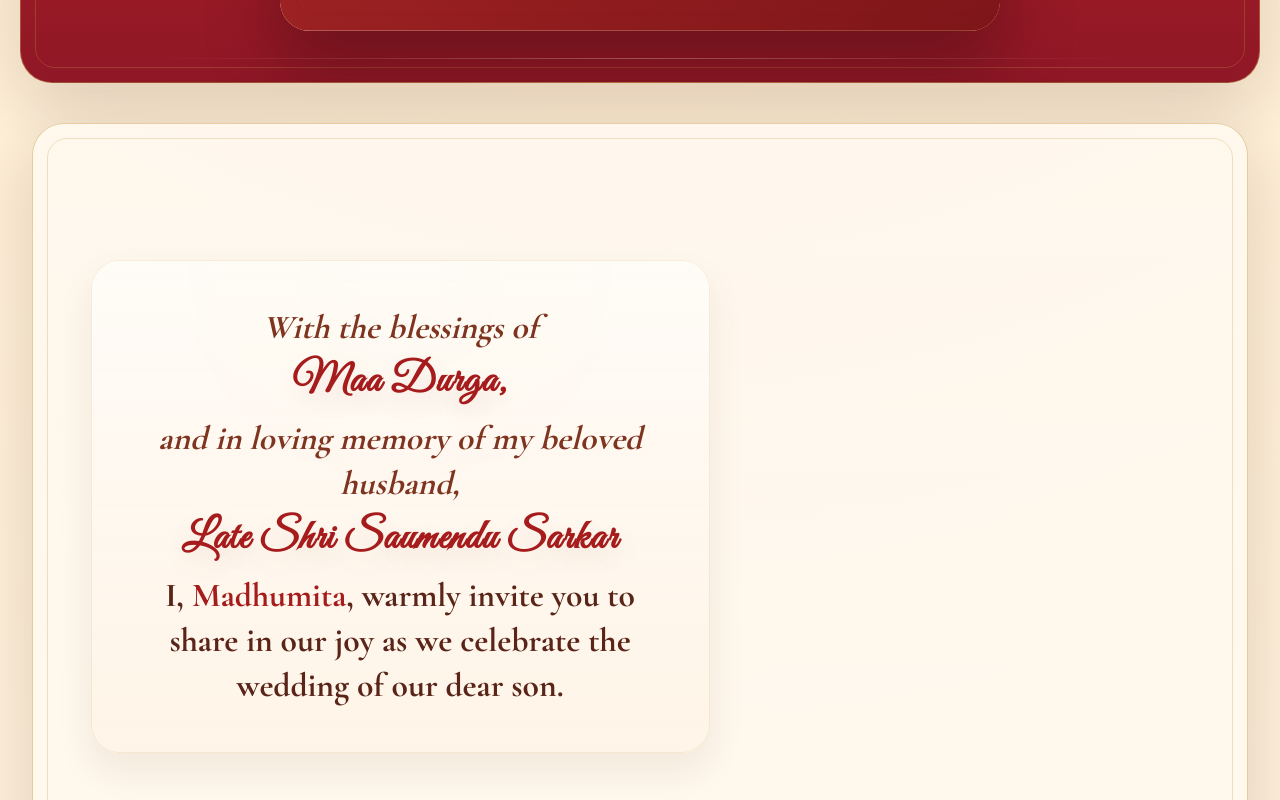
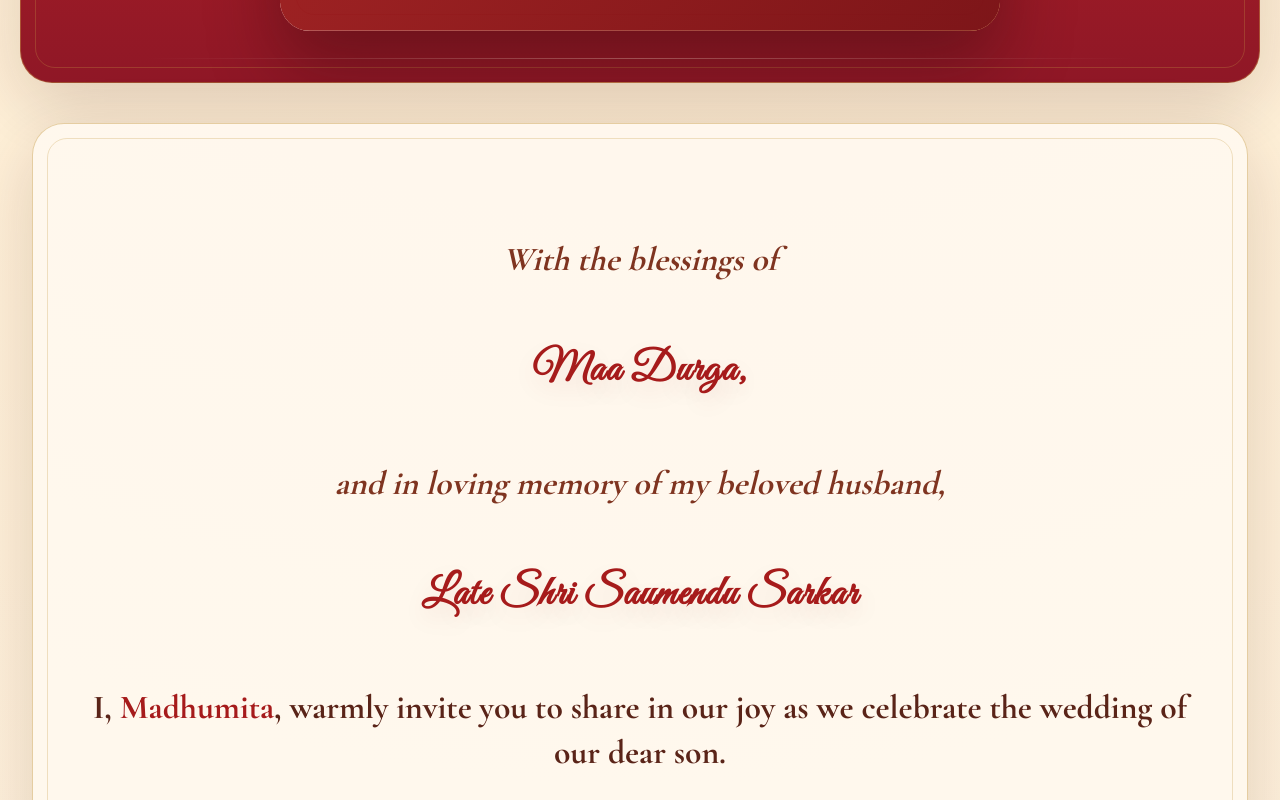
Before and after one commit to hakerarena/wedding-invite, an Angular app: page / in a window 1280 px wide. Shown: the part 760-1560 px from the top of the page. Built offline with nearby package versions, Linux system fonts and the light colour scheme; no server answers.

Commit message:
fix: :recycle: Intro alignment

```diff
--- a/src/app/app.html
+++ b/src/app/app.html
@@ -20,9 +20,10 @@
       data-section-id="intro"
       aria-label="Parents' blessing intro"
     >
-      <article class="ornate-surface story-card story-card--parents">
-        <div class="intro-copy">
-          <div class="intro-message" aria-label="Family invitation message">
+      <article
+        class="ornate-surface story-card story-card--parents"
+        aria-label="Family invitation message"
+      >
         <p class="intro-message__line intro-message__line--opening">With the blessings of</p>
         <p class="intro-message__line intro-message__line--name">
           <strong>Maa Durga,</strong>
@@ -37,9 +38,6 @@
           I, <strong class="intro-message__inline-name">Madhumita</strong>, warmly invite you to
           share in our joy as we celebrate the wedding of our dear son.
         </p>
-          </div>
-        </div>
-
       </article>
     </section>
   }
--- a/src/app/app.scss
+++ b/src/app/app.scss
@@ -5,21 +5,12 @@ h3 {
   color: var(--color-crimson);
 }
 
-.intro-message {
+.story-card--parents {
   display: grid;
   gap: 0.7rem;
-  min-height: 100%;
-  align-content: space-between;
+  align-content: space-evenly;
   justify-items: center;
   text-align: center;
-  padding: clamp(1.9rem, 5vw, 2.8rem);
-  border-radius: 28px;
-  background:
-    linear-gradient(180deg, rgba(255, 252, 247, 0.92), rgba(255, 244, 231, 0.88)),
-    radial-gradient(circle at top, rgba(197, 154, 69, 0.12), transparent 46%);
-  box-shadow:
-    inset 0 0 0 1px rgba(197, 154, 69, 0.16),
-    0 18px 36px rgba(86, 34, 16, 0.08);
 }
 
 .intro-message__line {
@@ -54,17 +45,6 @@ h3 {
 }
 
 @media (max-width: 879px) {
-  .intro-copy {
-    display: flex;
-    min-height: 100%;
-    text-align: center;
-  }
-
-  .intro-message {
-    width: 100%;
-    padding-block: clamp(2rem, 7vw, 3rem);
-  }
-
   .intro-message__line {
     text-align: center;
     text-align-last: center;
@@ -76,28 +56,7 @@ h3 {
   }
 }
 
-@media (min-width: 760px) {
-  .intro-copy {
-    padding-inline: 1rem;
-  }
-}
-
 @media (min-width: 1100px) {
-  .intro-copy {
-    display: grid;
-    align-content: center;
-    justify-items: center;
-    max-width: none;
-    margin: 0;
-    text-align: center;
-    padding: 1rem 0;
-  }
-
-  .intro-message {
-    width: min(100%, 720px);
-    justify-self: center;
-  }
-
   .intro-message__line--name {
     font-size: clamp(2.6rem, 3vw, 4.1rem);
   }
--- a/src/styles.scss
+++ b/src/styles.scss
@@ -192,7 +192,8 @@ img {
   }
 
   .story-card--parents {
-    grid-template-columns: minmax(0, 1.15fr) minmax(320px, 0.85fr);
+    grid-template-columns: minmax(0, 1fr);
+    justify-items: center;
     gap: 1.4rem;
     align-items: stretch;
   }
```
Lines whose indentation alone changed are shown as unchanged.
